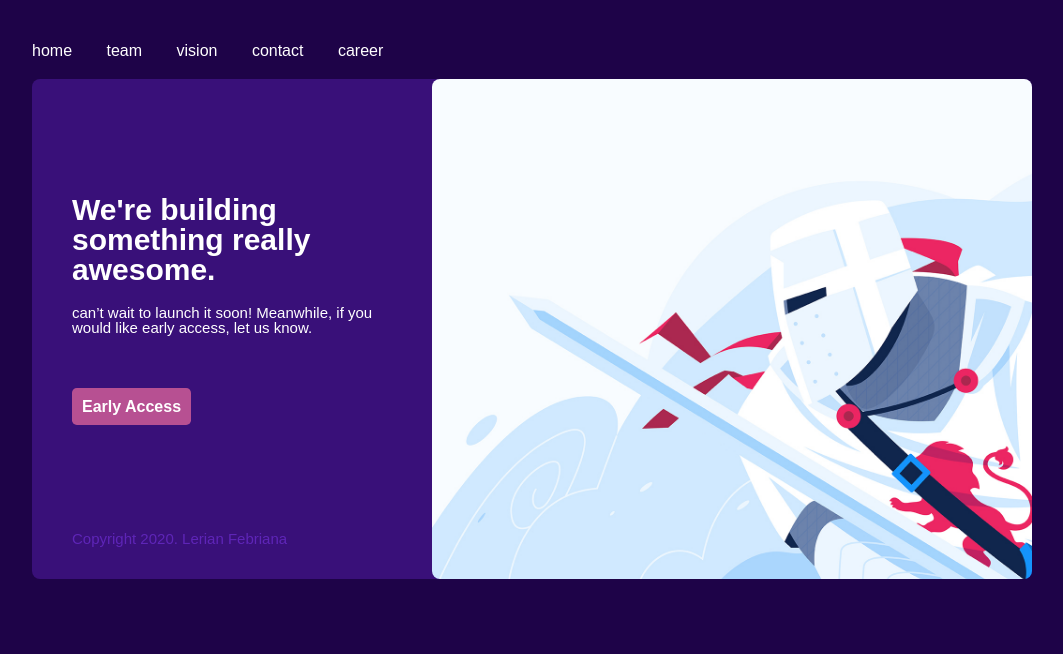
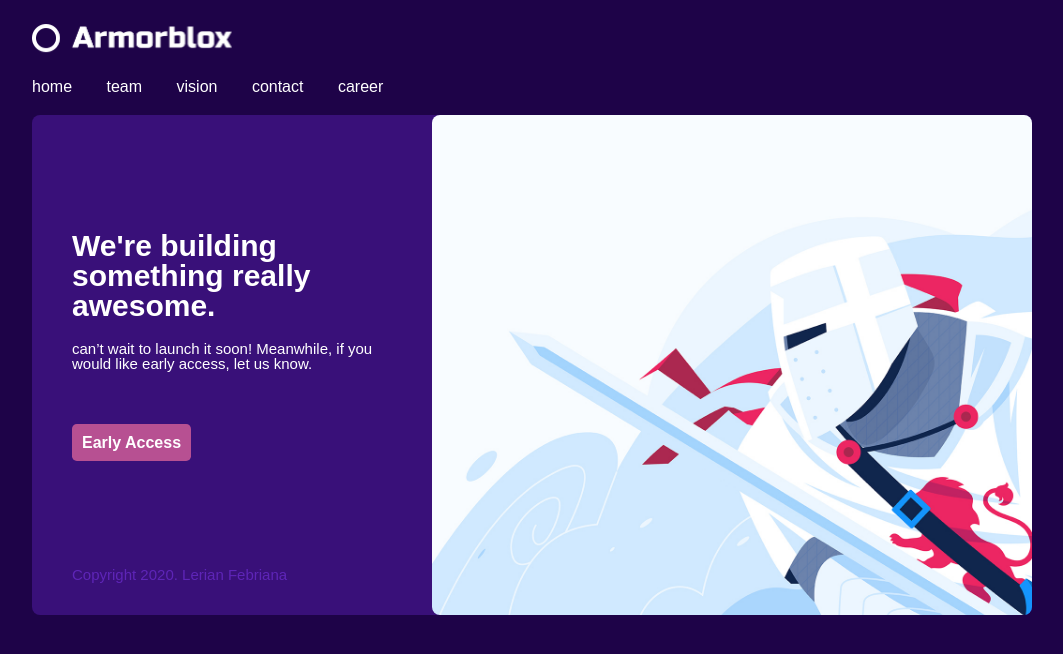
Before and after one commit to kanglerian/armorblox, a plain HTML site: page index.html in a window 1280 px wide. Shown: the whole page, without its empty margins (108-1171 px from the left). Drawn offline with Linux system fonts and the light colour scheme.

Commit message:
Update index.html

```diff
--- a/index.html
+++ b/index.html
@@ -11,7 +11,7 @@
 <body>
 
     <div class="container">
-        <img src="/img/logo.png" alt="" class="judul">
+        <img src="/img/armorblox.png" alt="" class="judul">
         <div class="navbar">
             <ul>
                 <li><a href="http://kanglerian.github.io/">home</a></li>
```
